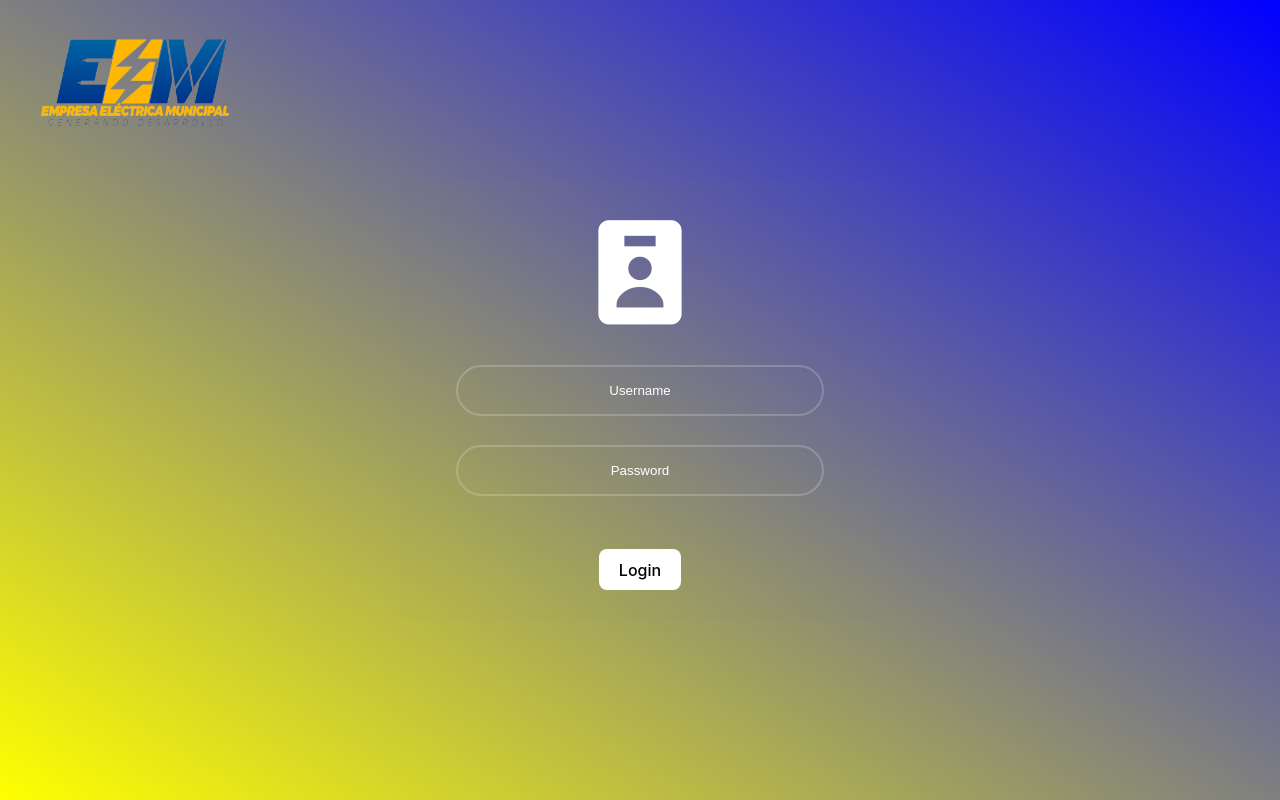
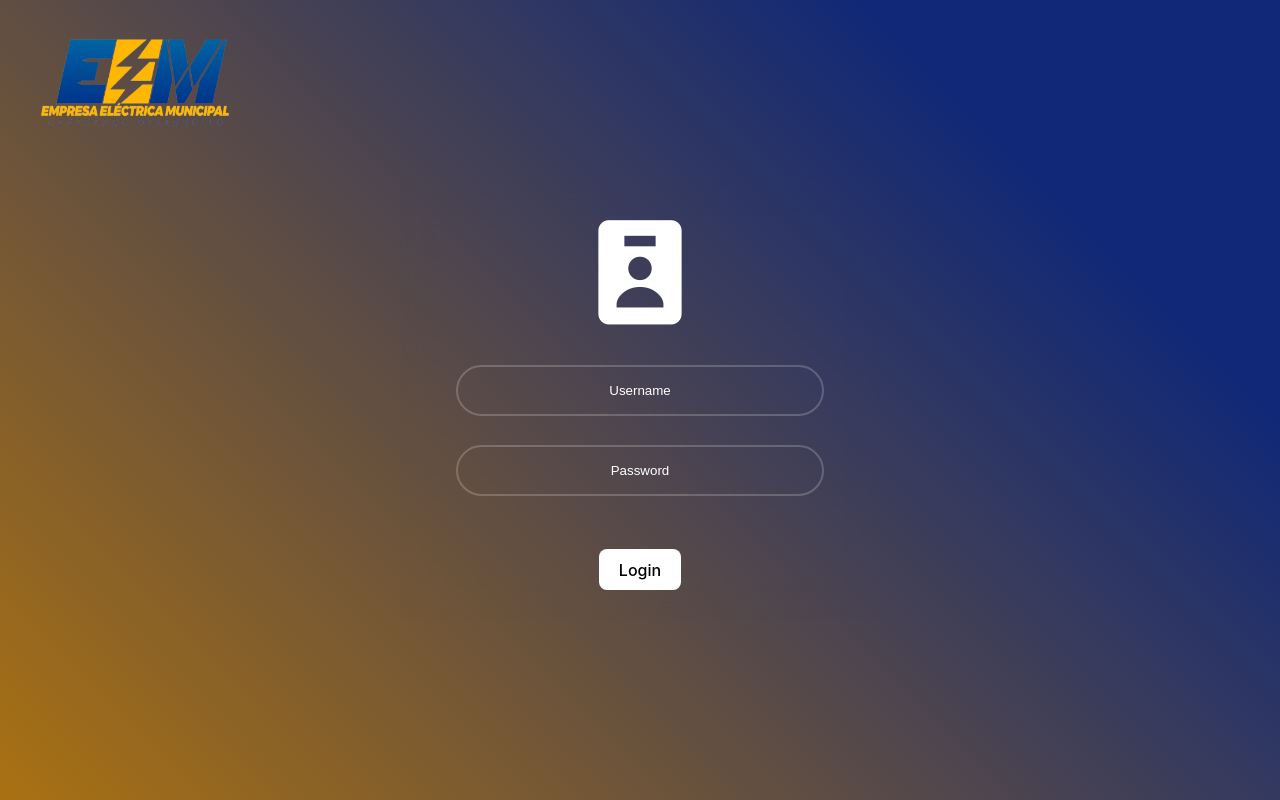
Before and after one commit to SaraJru/Front-SAEEM, a Vue app: page / in a window 1280 px wide. Built offline with nearby package versions, Linux system fonts and the light colour scheme.

Commit message:
Fix login gradient

```diff
--- a/src/style.css
+++ b/src/style.css
@@ -38,7 +38,8 @@ body {
   place-items: center;
   min-width: 320px;
   min-height: 100vh;
-  background-image: linear-gradient(to top right, yellow, blue);
+  background: rgb(16,40,119);
+  background: linear-gradient(225deg, rgba(16,40,119,1) 20%, rgba(168,112,19,1) 99%);
 }
 
 
```
